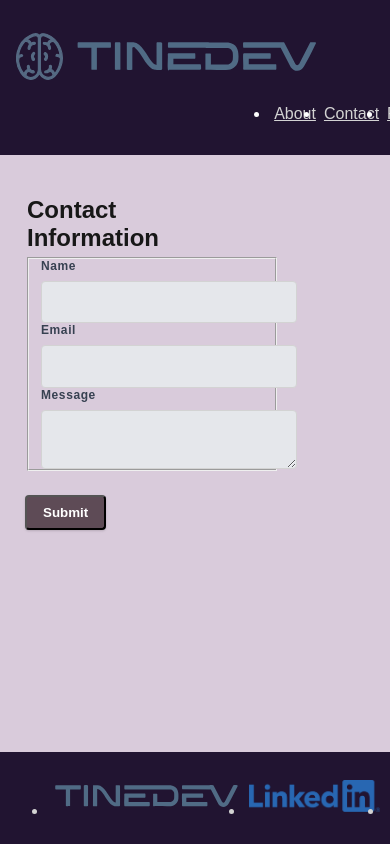
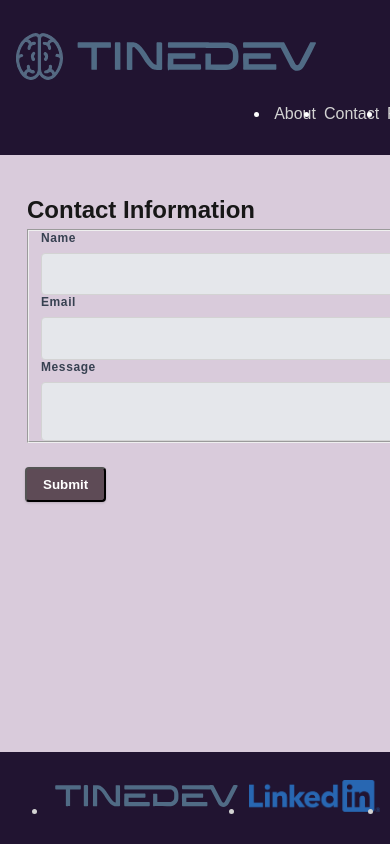
Before and after one commit to Tara-Fortis/portfolio-1, a Next.js app: page /contact in a window 390 px wide. Shown: the top 844 px of the page. Built offline with nearby package versions, Linux system fonts and the light colour scheme.

Commit message:
odd vercel errors

```diff
--- a/src/app/globals.css
+++ b/src/app/globals.css
@@ -381,3 +381,29 @@ fieldset {
   color: #374151;
   font-size: 1rem;
 }
+
+/* Remove underline from navbar and footer links */
+.navbar a,
+.footbar a {
+  text-decoration: none;
+}
+
+/* Ensure form and fieldset fit inside the grid */
+form {
+  max-width: 100%;
+}
+
+fieldset {
+  width: 100%;
+  box-sizing: border-box;
+}
+
+/* Make grid layout responsive */
+@media (max-width: 800px) {
+  .grid-layout {
+    grid-template-columns: 1fr;
+    grid-template-areas:
+      "form"
+      "confirm";
+  }
+}
```
